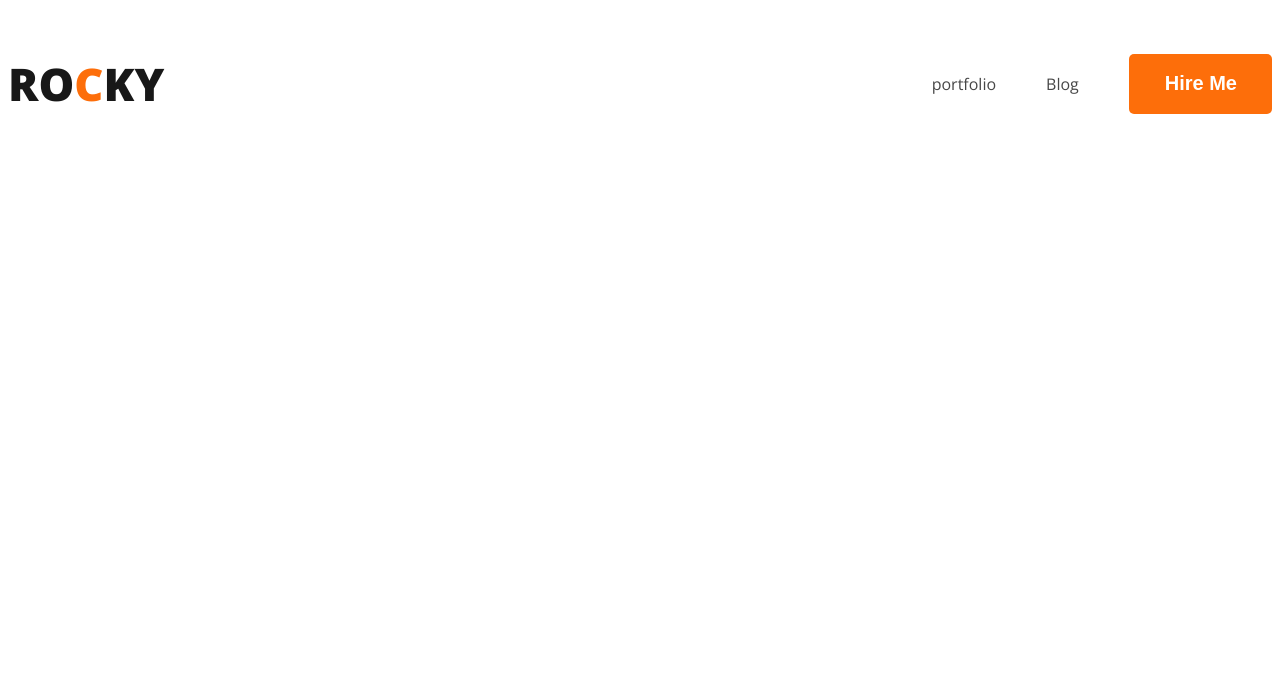
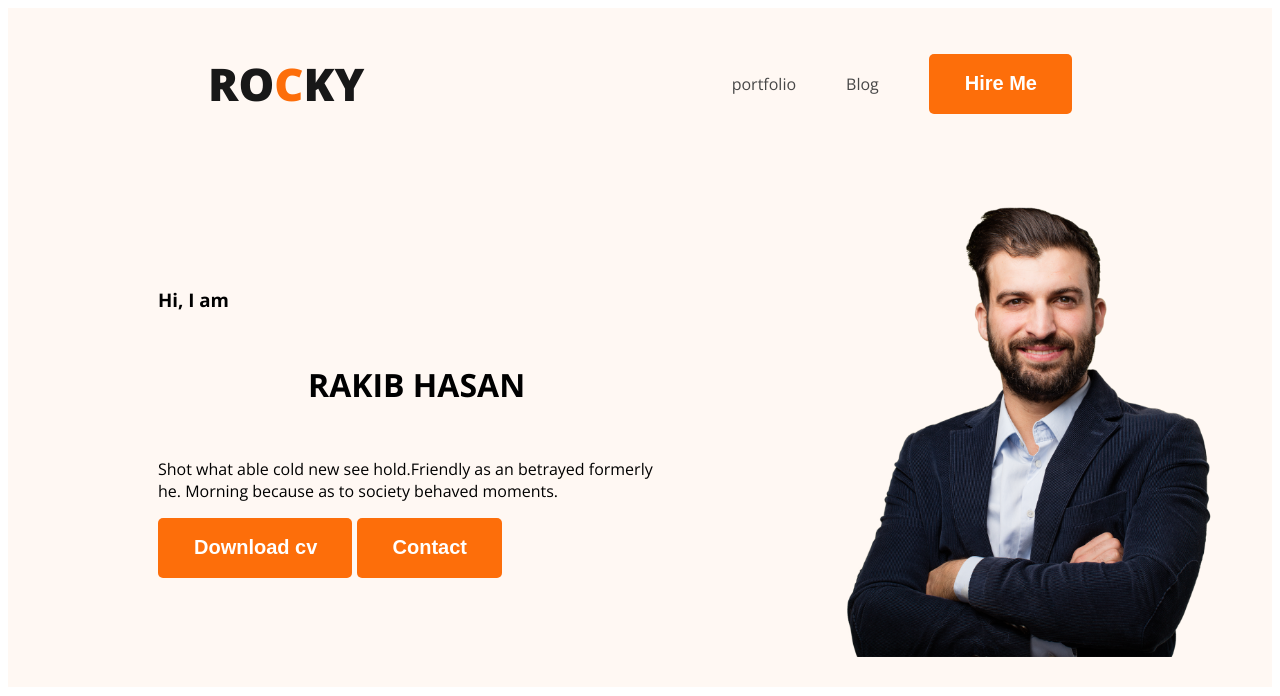
Before and after one commit to Rakibh23/developer-portfolioo, a plain HTML site: page index.html in a window 1280 px wide. Drawn offline with nearby package versions, Linux system fonts and the light colour scheme.

Commit message:
banner added

```diff
--- a/index.html
+++ b/index.html
@@ -13,7 +13,7 @@
 
 <body>
 
-    <header>
+    <header class="header">
         <nav>
             <h3 class="web-title">RO<span class="text-primary">C</span>KY</h3>
             <ul>
@@ -22,6 +22,18 @@
                 <li><button class="btn-primary">Hire Me</button></li>
             </ul>
         </nav>
+        <div class="banner">
+            <div class="banner-content">
+                <h3 class="banner-welcome">Hi, I am</h3>
+                <h1 class="banner name">RAKIB HASAN</h1>
+                <p>Shot what able cold new see hold.Friendly as an betrayed formerly <br> he. Morning because as to
+                    society
+                    behaved moments.</p>
+                <button class="btn-primary">Download cv</button>
+                <button class="btn-primary">Contact </button>
+            </div>
+            <img class="profile-picture" src="images/hardy.png" alt="">
+        </div>
     </header>
     <main>
 
--- a/styles/portfolio.css
+++ b/styles/portfolio.css
@@ -25,6 +25,7 @@ nav {
     display: flex;
     align-items: center;
     justify-content: space-between;
+    margin: 0 200px;
 }
 
 .web-title {
@@ -49,3 +50,24 @@ nav a {
     text-decoration: none;
     color: #474747;
 }
+
+/* header related style */
+.header {
+    background-color: #FFF8F3;
+}
+
+.banner {
+    padding: 30px 30px 30px 150px;
+    display: flex;
+    align-items: center;
+
+}
+
+.banner .profile-picture {
+    width: 404px;
+
+}
+
+.banner-content {
+    margin-right: 160px;
+}
```
